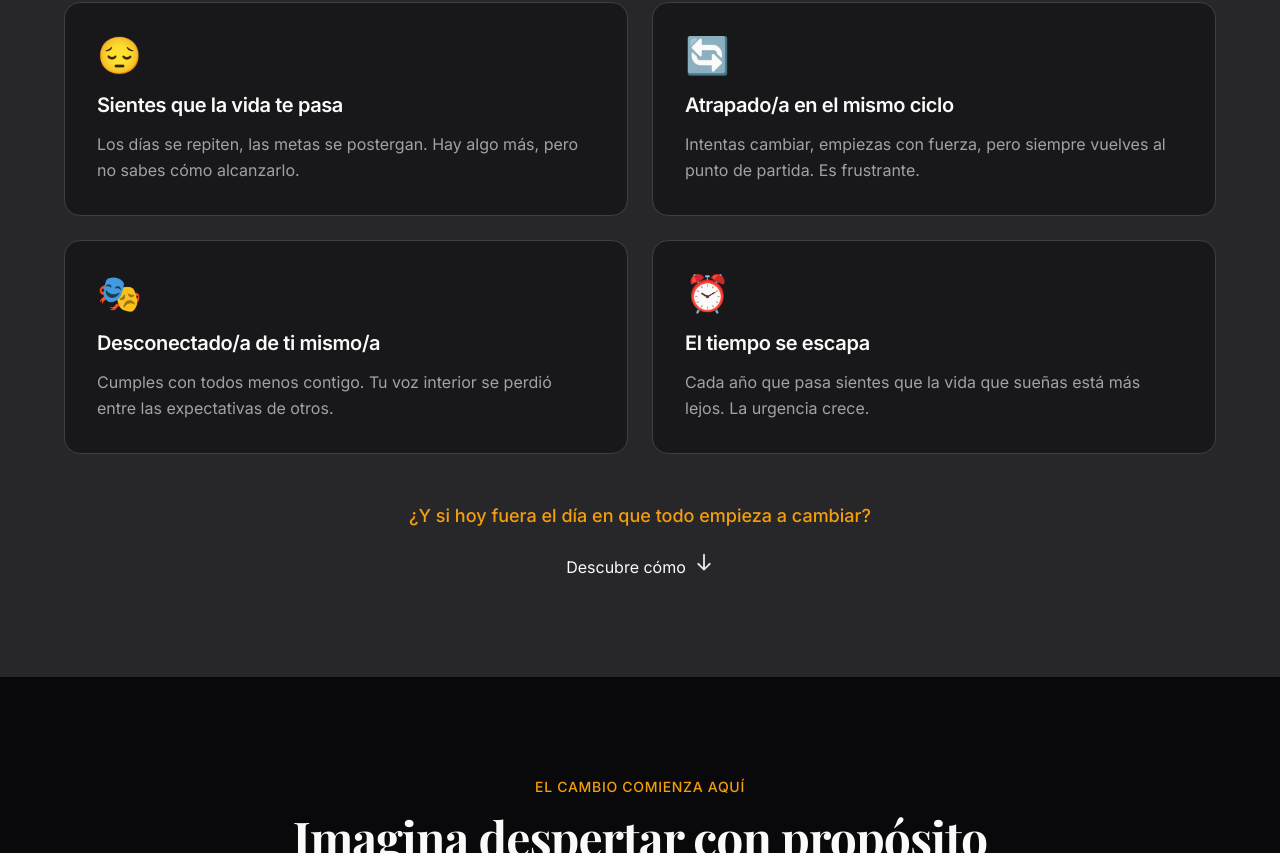
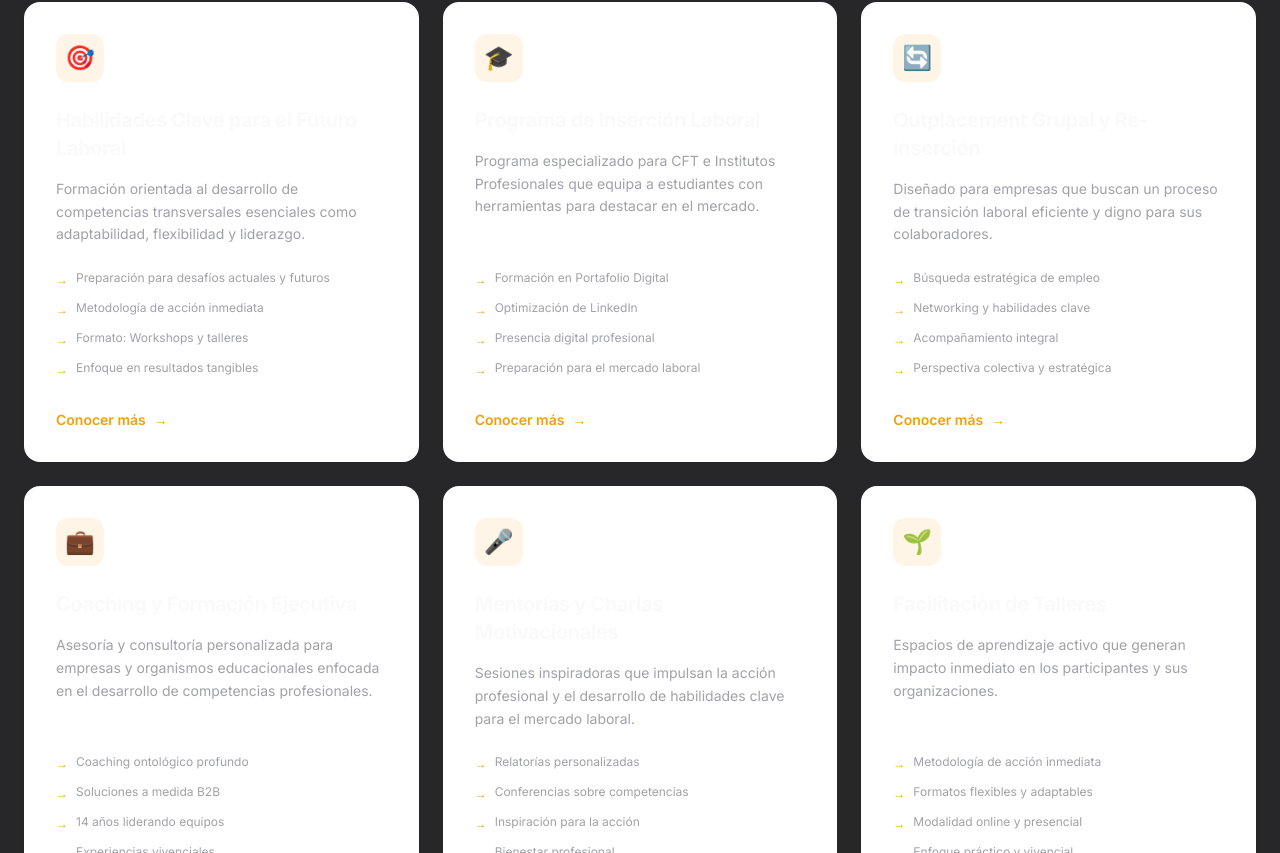
Before and after one commit to mauro6287-blip/alicia-morales-coach, a Next.js app: page / in a window 1280 px wide. Shown: the part 1427-2280 px from the top of the page. Built offline with nearby package versions, Linux system fonts and the light colour scheme; a web font is replaced by a local one.

Commit message:
Implement 6-card Solutions grid

```diff
--- a/sections/Problemas.tsx
+++ b/sections/Problemas.tsx
@@ -1,34 +1,82 @@
-const problemas = [
+const soluciones = [
     {
-        icon: "😔",
-        titulo: "Sientes que la vida te pasa",
+        icon: "🎯",
+        titulo: "Habilidades Clave para el Futuro Laboral",
         descripcion:
-            "Los días se repiten, las metas se postergan. Hay algo más, pero no sabes cómo alcanzarlo.",
+            "Formación orientada al desarrollo de competencias transversales esenciales como adaptabilidad, flexibilidad y liderazgo.",
+        features: [
+            "Preparación para desafíos actuales y futuros",
+            "Metodología de acción inmediata",
+            "Formato: Workshops y talleres",
+            "Enfoque en resultados tangibles",
+        ],
+    },
+    {
+        icon: "🎓",
+        titulo: "Programa de Inserción Laboral",
+        descripcion:
+            "Programa especializado para CFT e Institutos Profesionales que equipa a estudiantes con herramientas para destacar en el mercado.",
+        features: [
+            "Formación en Portafolio Digital",
+            "Optimización de LinkedIn",
+            "Presencia digital profesional",
+            "Preparación para el mercado laboral",
+        ],
     },
     {
         icon: "🔄",
-        titulo: "Atrapado/a en el mismo ciclo",
+        titulo: "Outplacement Grupal y Re-inserción",
         descripcion:
-            "Intentas cambiar, empiezas con fuerza, pero siempre vuelves al punto de partida. Es frustrante.",
+            "Diseñado para empresas que buscan un proceso de transición laboral eficiente y digno para sus colaboradores.",
+        features: [
+            "Búsqueda estratégica de empleo",
+            "Networking y habilidades clave",
+            "Acompañamiento integral",
+            "Perspectiva colectiva y estratégica",
+        ],
     },
     {
-        icon: "🎭",
-        titulo: "Desconectado/a de ti mismo/a",
+        icon: "💼",
+        titulo: "Coaching y Formación Ejecutiva",
         descripcion:
-            "Cumples con todos menos contigo. Tu voz interior se perdió entre las expectativas de otros.",
+            "Asesoría y consultoría personalizada para empresas y organismos educacionales enfocada en el desarrollo de competencias profesionales.",
+        features: [
+            "Coaching ontológico profundo",
+            "Soluciones a medida B2B",
+            "14 años liderando equipos",
+            "Experiencias vivenciales",
+        ],
     },
     {
-        icon: "⏰",
-        titulo: "El tiempo se escapa",
+        icon: "🎤",
+        titulo: "Mentorías y Charlas Motivacionales",
         descripcion:
-            "Cada año que pasa sientes que la vida que sueñas está más lejos. La urgencia crece.",
+            "Sesiones inspiradoras que impulsan la acción profesional y el desarrollo de habilidades clave para el mercado laboral.",
+        features: [
+            "Relatorías personalizadas",
+            "Conferencias sobre competencias",
+            "Inspiración para la acción",
+            "Bienestar profesional",
+        ],
+    },
+    {
+        icon: "🌱",
+        titulo: "Facilitación de Talleres",
+        descripcion:
+            "Espacios de aprendizaje activo que generan impacto inmediato en los participantes y sus organizaciones.",
+        features: [
+            "Metodología de acción inmediata",
+            "Formatos flexibles y adaptables",
+            "Modalidad online y presencial",
+            "Enfoque práctico y vivencial",
+        ],
     },
 ];
 
 export default function Problemas() {
     return (
-        <section id="problemas" className="bg-surface-elevated px-6 py-24">
-            <div className="mx-auto max-w-6xl">
+        <section id="soluciones" className="bg-surface-elevated px-6 py-24">
+            <div className="mx-auto max-w-7xl">
                 {/* Header */}
                 <div className="mb-16 text-center">
                     <span className="mb-4 inline-block text-sm font-medium uppercase tracking-wider text-primary">
@@ -46,32 +94,51 @@ export default function Problemas() {
                     </p>
                 </div>
 
-                {/* Grid de problemas */}
-                <div className="grid gap-6 md:grid-cols-2">
-                    {problemas.map((problema, index) => (
+                {/* Grid de soluciones */}
+                <div className="grid gap-6 md:grid-cols-2 lg:grid-cols-3">
+                    {soluciones.map((solucion, index) => (
                         <div
                             key={index}
-                            className="group rounded-2xl border border-border bg-surface p-8 transition-all duration-300 hover:-translate-y-1 hover:border-primary/30 hover:shadow-xl"
+                            className="group flex flex-col rounded-2xl bg-white p-8 shadow-sm transition-all duration-300 hover:-translate-y-1 hover:shadow-lg"
                         >
-                            <div className="mb-4 text-4xl">{problema.icon}</div>
-                            <h3 className="mb-3 text-xl font-semibold text-foreground">
-                                {problema.titulo}
+                            <div className="mb-6 inline-flex h-12 w-12 items-center justify-center rounded-xl bg-primary/10 text-2xl text-primary">
+                                {solucion.icon}
+                            </div>
+                            <h3 className="mb-4 text-xl font-bold text-foreground">
+                                {solucion.titulo}
                             </h3>
-                            <p className="leading-relaxed text-muted">
-                                {problema.descripcion}
+                            <p className="mb-6 flex-grow text-sm leading-relaxed text-muted">
+                                {solucion.descripcion}
                             </p>
+
+                            <ul className="mb-8 space-y-3">
+                                {solucion.features.map((feature, idx) => (
+                                    <li key={idx} className="flex items-start gap-2 text-xs text-muted">
+                                        <span className="mt-0.5 text-primary">→</span>
+                                        <span>{feature}</span>
+                                    </li>
+                                ))}
+                            </ul>
+
+                            <a
+                                href="#contacto"
+                                className="inline-flex items-center gap-2 text-sm font-semibold text-primary transition-colors hover:text-primary-dark"
+                            >
+                                Conocer más
+                                <span className="transition-transform group-hover:translate-x-1">→</span>
+                            </a>
                         </div>
                     ))}
                 </div>
 
                 {/* Transition CTA */}
-                <div className="mt-12 text-center">
-                    <p className="mb-6 text-lg font-medium text-primary">
+                <div className="mt-16 text-center">
+                    <p className="mb-6 text-lg font-medium text-foreground">
                         ¿Y si hoy fuera el día en que todo empieza a cambiar?
                     </p>
                     <a
-                        href="#propuesta"
-                        className="inline-flex items-center gap-2 text-foreground transition-colors hover:text-primary"
+                        href="#contacto"
+                        className="inline-flex items-center gap-2 font-medium text-primary transition-colors hover:text-primary-dark"
                     >
                         Descubre cómo
                         <svg
```
